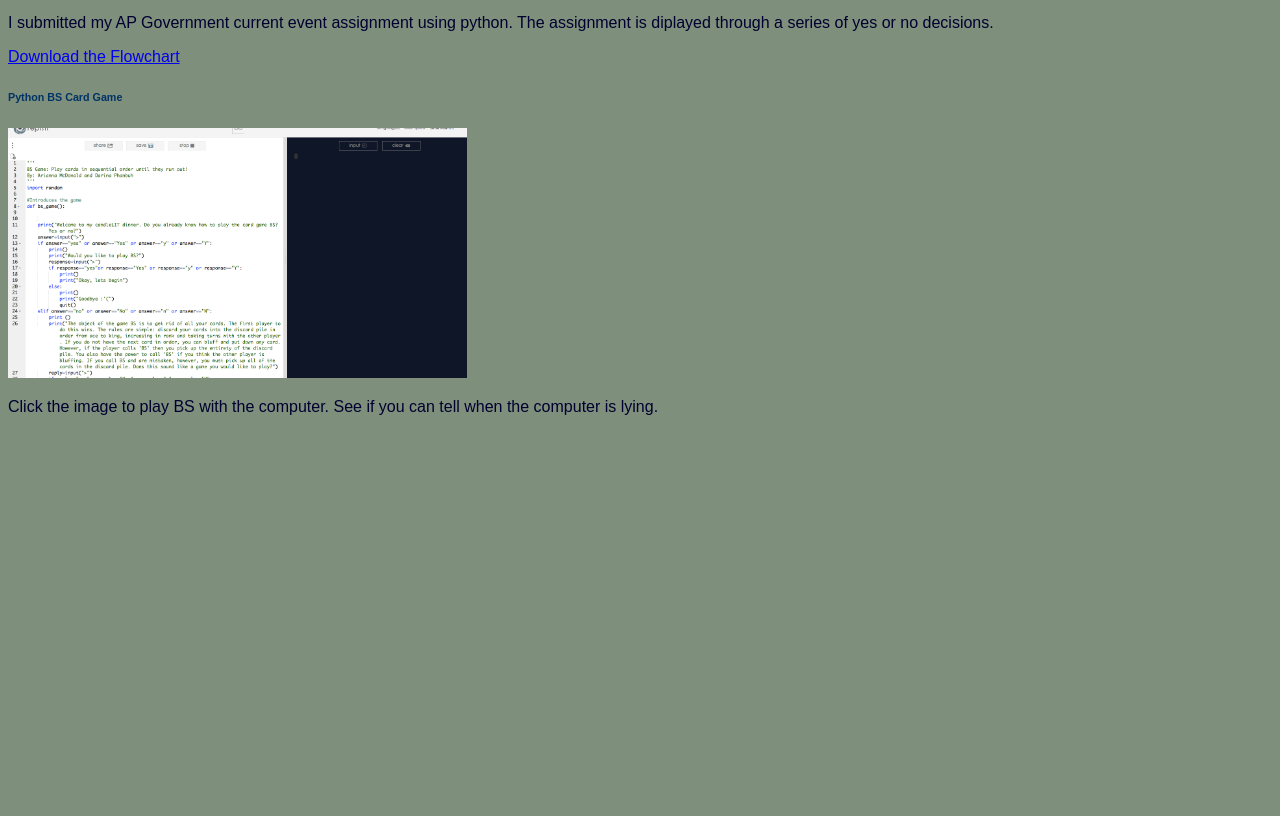
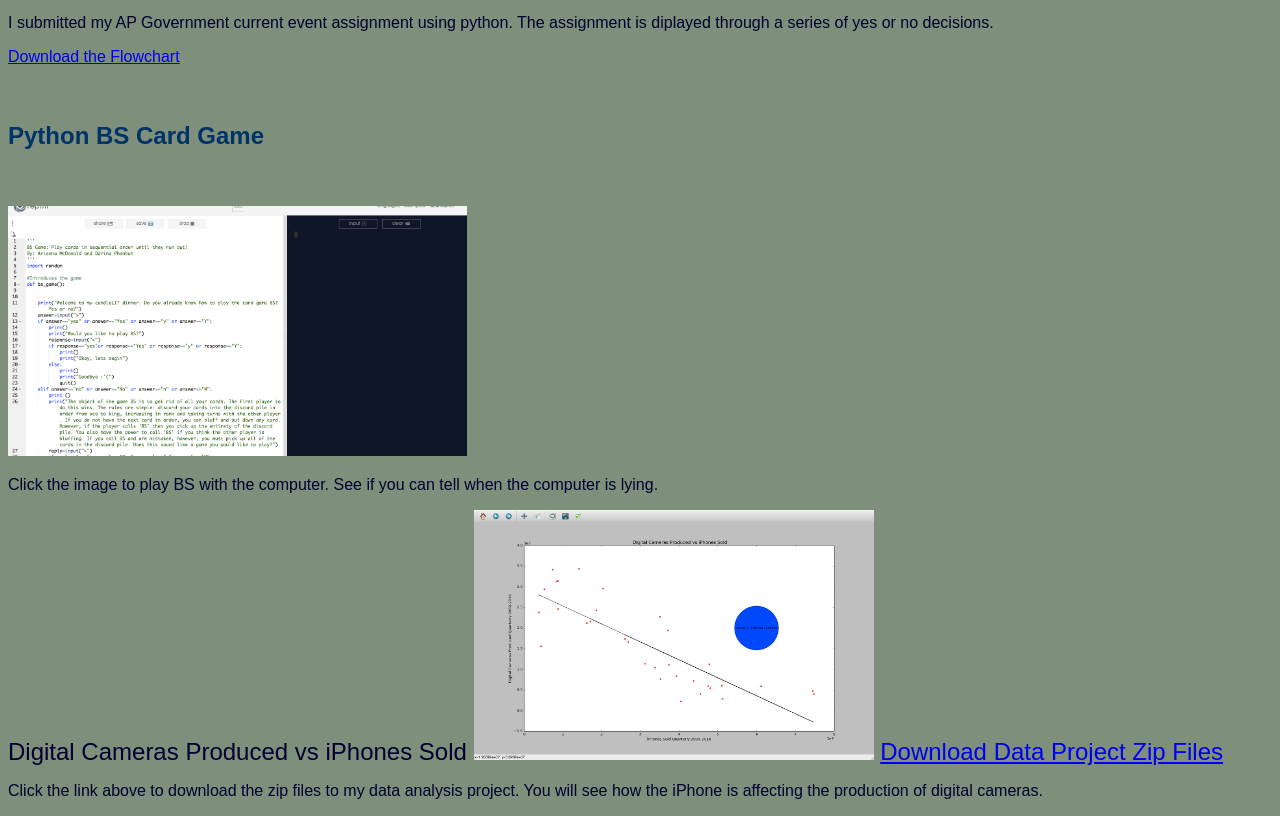
Before and after one commit to dphanbuh/dphanbuh.github.io, a plain HTML site: page portfolio/portfolio.html in a window 1280 px wide. Shown: the part 1212-2028 px from the top of the page. Before the commit the page ends 1644 px from the top, so only its background shows below. Drawn offline with Linux system fonts and the light colour scheme.

Commit message:
changed the heading

```diff
--- a/portfolio/portfolio.css
+++ b/portfolio/portfolio.css
@@ -31,6 +31,15 @@ h5  {
 	text-align: left;
 }
 
+h6  {
+	font-size: 1.5em;
+	text-align: left;
+}
+
+h7  {
+	font-size: 1.5em;
+	text-align: left;
+}
 th {
 	text-align: center;
 	color: #ffffff;
--- a/portfolio/portfolio.html
+++ b/portfolio/portfolio.html
@@ -25,9 +25,13 @@
  <img src="images/interactive.png" height="250">
 </a>
 <p>I submitted my AP Government current event assignment using python. The assignment is diplayed through a series of yes or no decisions.<p>
- <a href="download link/flowchart.pdf" download> Download the Flowchart </a>
+ <a href="download_link/flowchart.pdf" download> Download the Flowchart </a>
    <h6>Python BS Card Game</h6>
 <a href="https://repl.it/DiuU/48" target="_blank">
  <img src="images/bsgame.png" height="250">
  </a>
  <p>Click the image to play BS with the computer. See if you can tell when the computer is lying.<p>
+   <h7>Digital Cameras Produced vs iPhones Sold</h>
+ <img src="images/scatterplot.png" height="250">
+ <a href="download_link/3.2.1_data_project.zip" download> Download Data Project Zip Files </a>
+ <p>Click the link above to download the zip files to my data analysis project. You will see how the iPhone is affecting the production of digital cameras.<p>
```
Also changed, not shown: portfolio/images/scatterplot.png (added), 1 other file.
